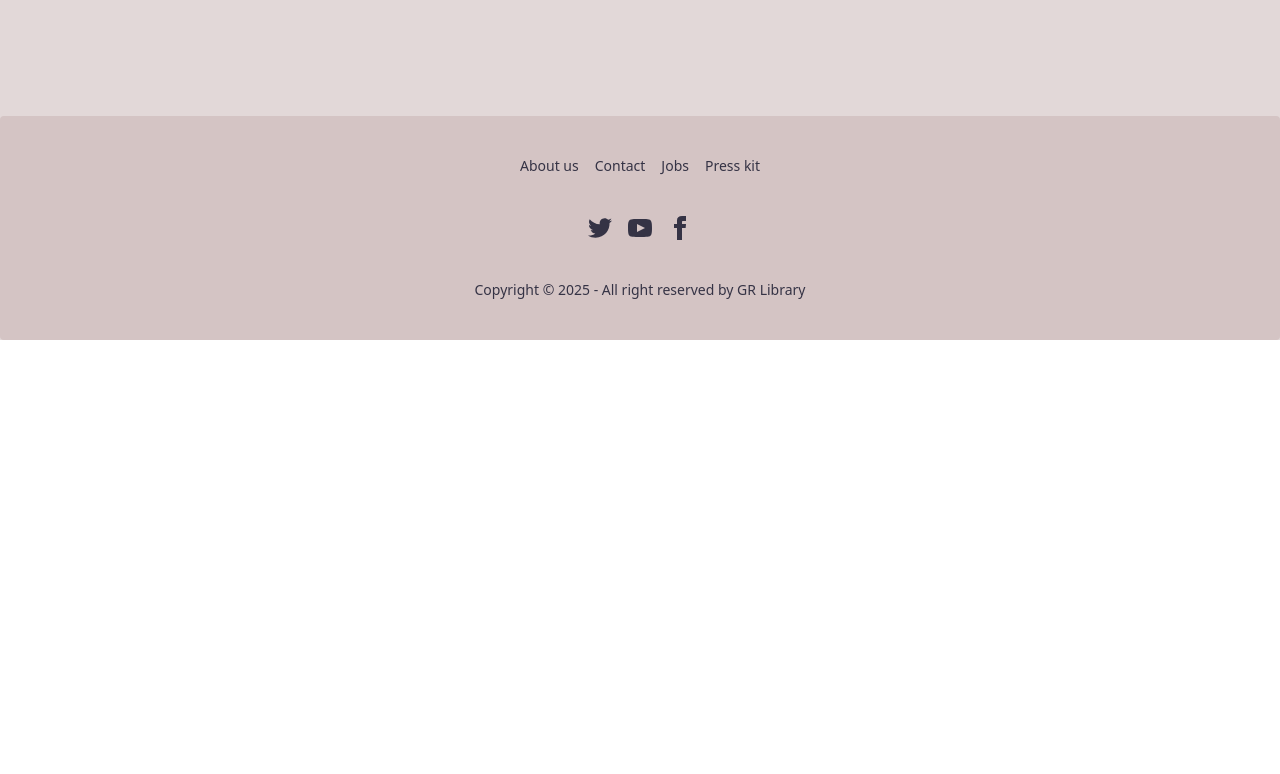
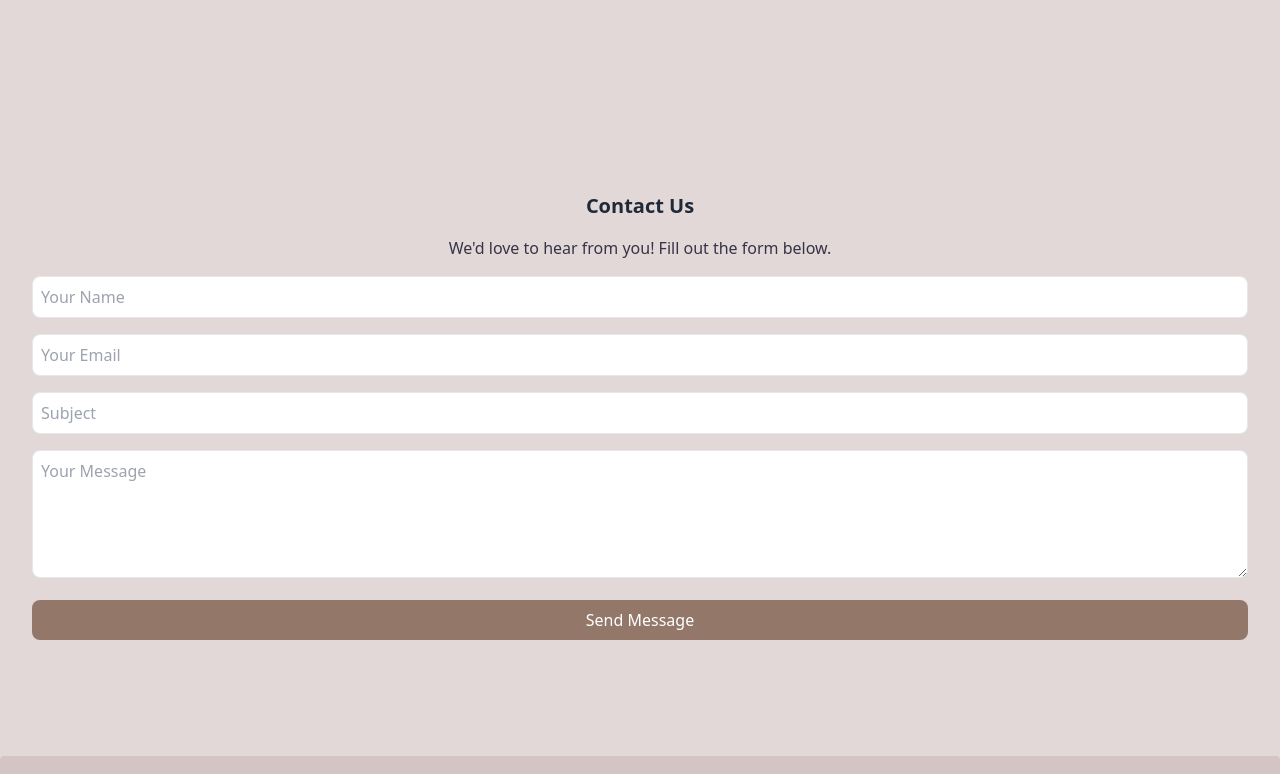
Before and after one commit to gr99murad/Library-management-system-client, a React (Vite) app: page / in a window 1280 px wide. Shown: the part 2386-3160 px from the top of the page. Before the commit the page ends 2726 px from the top, so only its background shows below. Built offline with nearby package versions, Linux system fonts and the light colour scheme; no server answers; sample sign-in values are in the browser's storage.

Commit message:
Added new section Contact Us

```diff
--- a/src/Components/BookList.jsx
+++ b/src/Components/BookList.jsx
@@ -28,7 +28,7 @@ const BookList = () => {
       return null;
     }
     return (
-      <div className='py-24 grid grid-cols-1 md:grid-cols-2 lg:grid-cols-4 gap-7'>
+      <div className='py-24 grid grid-cols-1 md:grid-cols-2 lg:grid-cols-3 gap-32'>
         {books.map(book => (
             <div key={book._id} className="card bg-[#e9e2e2] w-96 shadow-xl">
             <figure className="px-10 pt-10">
--- a/src/Components/Home.jsx
+++ b/src/Components/Home.jsx
@@ -3,6 +3,7 @@ import Banner from './Banner';
 import BookCategories from './BookCategories';
 import FeaturedAuthors from './FeaturedAuthors';
 import UpComingEvents from './UpComingEvents';
+import ContactUs from '../Pages/ContactUs';
 
 
 
@@ -27,6 +28,10 @@ const Home = () => {
             <UpComingEvents></UpComingEvents>
 
             </div>
+            <div className='py-20 md:py-24'>
+                <ContactUs></ContactUs>
+
+            </div>
 
 
         </div>
--- a/src/Components/Navbar.jsx
+++ b/src/Components/Navbar.jsx
@@ -108,7 +108,7 @@ const Navbar = () => {
           {!user ? (
             <>
               <div className="flex gap-6">
-                <Link to="/auth/login" className="btn btn-outline ">
+                <Link to="/auth/login" className="btn btn-outline text-white bg-primary ">
                   Login
                 </Link>
                 <Link to="/auth/register" className="btn btn-outline">
--- a/src/Pages/BorrowedBooks.jsx
+++ b/src/Pages/BorrowedBooks.jsx
@@ -33,28 +33,28 @@ const BorrowedBooks = () => {
         }
     }
     return (
-        <div>
-            <h1 className='text-4xl font-bold text-center'>borrowed books</h1>
+        <div className='px-16 md:px-8 py-32'>
+            <h1 className='text-4xl font-bold text-center py-7'>borrowed books</h1>
 
             { borrowedBooks.length === 0 ? (
                 <p>No borrowed Books.</p>
             ):(
                 <div className="grid grid-cols-1 md:grid-cols-2 lg:grid-cols-3 gap-7">
                     {borrowedBooks.map((book) => (
-                        <div key={book._id} className="card bg-base-100 w-96 shadow-xl">
+                        <div key={book._id} className="card bg-[#e9e2e2] w-64 lg:w-96 shadow-xl">
                         <figure className="px-10 pt-10">
                           <img src={book.image} alt={book.name} className="rounded-xl" />
                         </figure>
                         <div className="card-body items-center text-center">
                           <h2 className="card-title">{book.name}</h2>
-                          <p>Category:{book.category}</p>
+                          <p>{book.category}</p>
                           <p>Borrowed Date:{new Date(book.borrowedDate).toLocaleDateString()}</p>
                           <p>Return Date:{new Date(book.returnDate).toLocaleDateString()}</p>
 
                           <div className="card-actions">
                             <button
                               onClick={() => handleReturnBook(book._id, book.bookId)}
-                              className="btn btn-primary"
+                              className="btn bg-accent"
                             >
                               Return Book
                             </button>
--- a/src/Pages/ContactUs.jsx
+++ b/src/Pages/ContactUs.jsx
@@ -2,8 +2,17 @@ import React from 'react';
 
 const ContactUs = () => {
     return (
-        <div>
+        <div className='px-8'>
+            <h2 className='font-bold text-xl text-center'>Contact Us</h2>
+            <p className='text-text text-center py-4'>We'd love to hear from you! Fill out the form below.</p>
+            <form className='space-y-4'>
+                <input type="text" placeholder='Your Name' className='w-full p-2 border rounded-lg' required/>
+                <input type="email" placeholder='Your Email' className='w-full p-2 border rounded-lg' required/>
+                <input type="text" placeholder='Subject' className='w-full p-2 border rounded-lg' required/>
+                <textarea placeholder='Your Message' className='w-full p-2 border rounded-lg h-32' required></textarea>
+                <button type='submit' className='w-full p-2 bg-primary text-white rounded-lg'>Send Message</button>
 
+            </form>
         </div>
     );
 };
```
